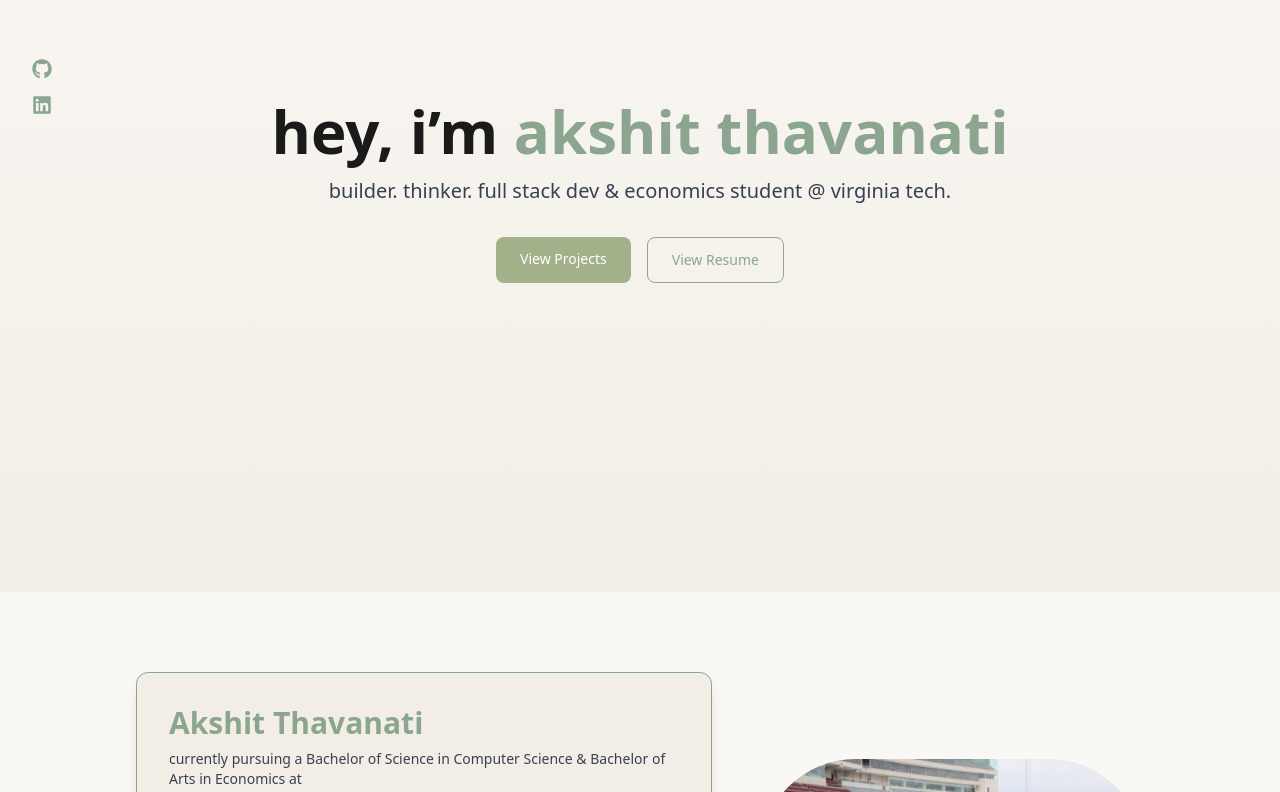
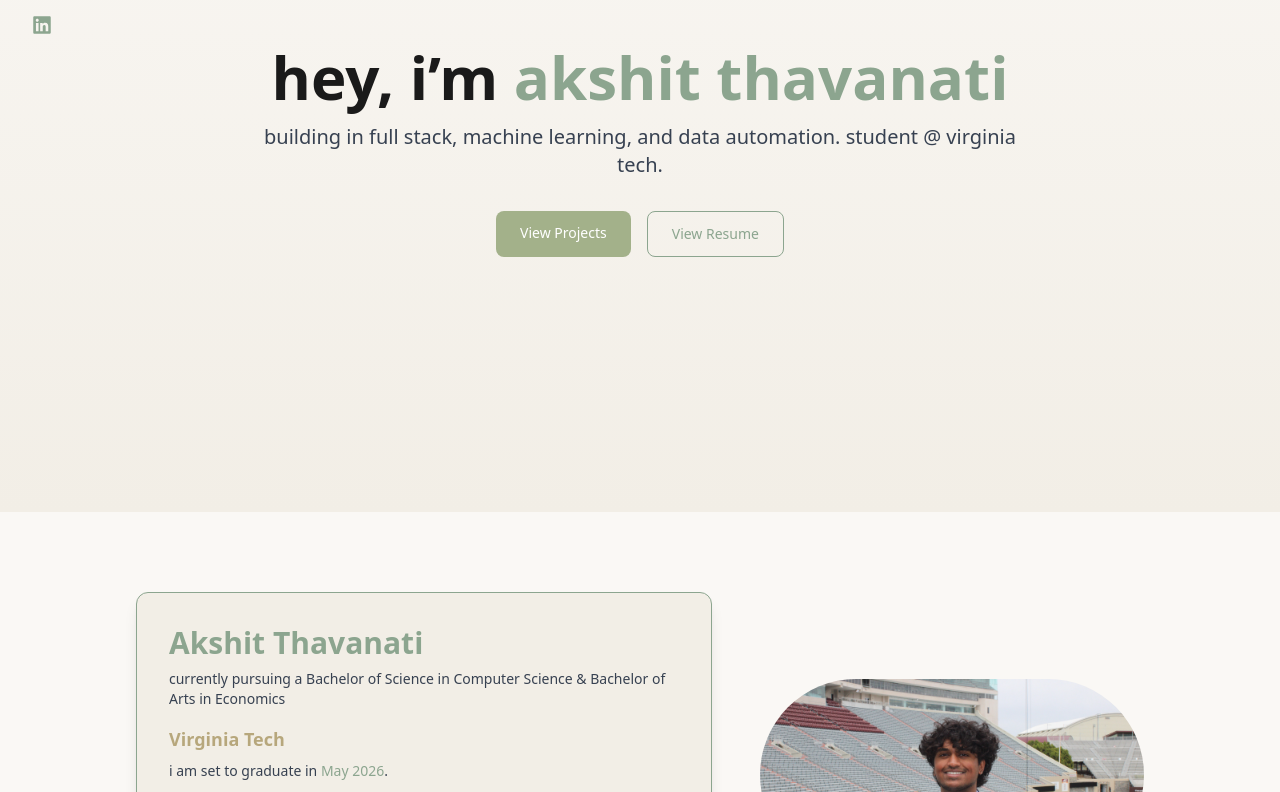
Before and after one commit to akstrap/portfolio-website, a React (Vite) app: page / in a window 1280 px wide. Shown: the part 288-1080 px from the top of the page. Built offline with nearby package versions, Linux system fonts and the light colour scheme.

Commit message:
whitespace above home fixed

```diff
--- a/src/App.tsx
+++ b/src/App.tsx
@@ -2,15 +2,15 @@ import Navbar from "./components/Navbar";
 
 import Home from "./pages/Home";
 import About from "./pages/About";
+import Experience from "./pages/Experience";
 import Projects from "./pages/Projects";
-import Experience from "./pages/Experience";
 import Contact from "./pages/Contact";
 
 function App() {
   return (
     <>
       <Navbar />
-      <main className="scroll-smooth bg-white text-black pt-20">
+      <main className="bg-primary text-text">
         <Home />
         <About />
         <Experience />
--- a/src/index.css
+++ b/src/index.css
@@ -1,11 +1,9 @@
 @tailwind base;
 @tailwind components;
 @tailwind utilities;
-
 html {
   scroll-behavior: smooth;
 }
-
 body {
   @apply bg-primary text-text;
 }
--- a/src/pages/About.tsx
+++ b/src/pages/About.tsx
@@ -13,7 +13,7 @@ const About = () => {
             </h1>
             <p className="text-gray-700 text-sm mb-4">
               currently pursuing a Bachelor of Science in Computer Science &
-              Bachelor of Arts in Economics at
+              Bachelor of Arts in Economics
             </p>
             <p className="text-highlight font-semibold text-lg mb-2">
               Virginia Tech
--- a/src/pages/Home.tsx
+++ b/src/pages/Home.tsx
@@ -5,12 +5,12 @@ const Home = () => {
   return (
     <section
       id="home"
-      className="min-h-screen flex flex-col justify-center items-center px-6 bg-gradient-to-b from-primary to-surface relative"
+      className="min-h-screen flex flex-col justify-center items-center px-6 bg-gradient-to-b from-primary to-surface relative pt-[80px]"
     >
       {/* social icons on left side */}
       <div className="hidden md:flex flex-col gap-4 absolute left-8 top-1/3 text-accent text-xl">
         <a
-          href="https://github.com/akstrap"
+          href="https://github.com/YOUR_GITHUB"
           target="_blank"
           rel="noopener noreferrer"
           className="hover:text-highlight"
@@ -38,7 +38,8 @@ const Home = () => {
           hey, i’m <span className="text-accent">akshit thavanati</span>
         </h1>
         <p className="text-gray-700 text-lg md:text-xl mb-8">
-          builder. thinker. full stack dev & economics student @ virginia tech.
+          building in full stack, machine learning, and data automation. student
+          @ virginia tech.
         </p>
 
         {/* call to action buttons */}
```
